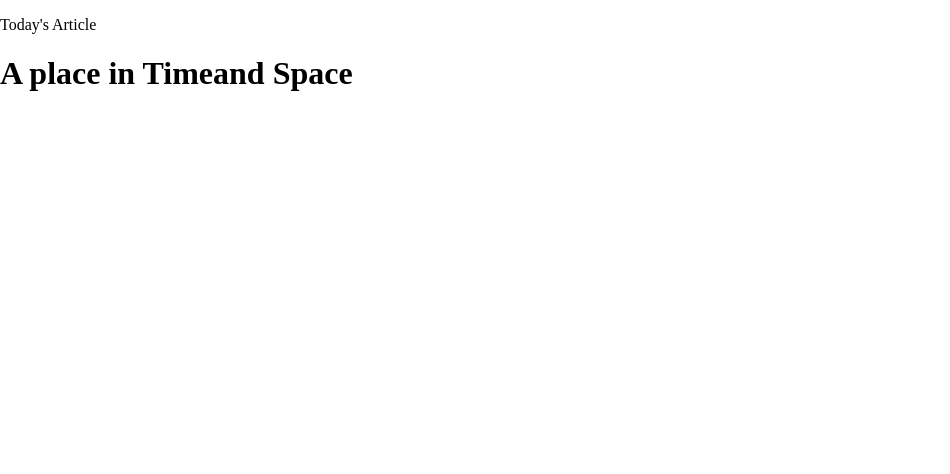
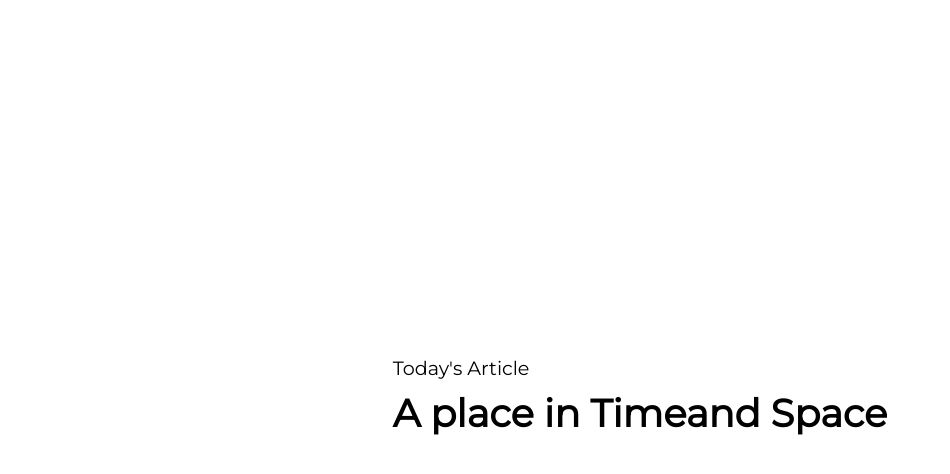
Before and after one commit to SAIDOU11/Layout-Design, a plain HTML site: page index.html in a window 1280 px wide. Shown: the whole page, without its empty margins (0-950 px from the left). Drawn offline with Linux system fonts and the light colour scheme.

Commit message:
simple layout

```diff
--- a/style.css
+++ b/style.css
@@ -2,4 +2,21 @@ html,
 body {
   margin: 0;
   padding: 0;
+  height: 100vh;
 }
+
+body {
+  font-family: "Montserrat", sans-serif;
+  display: grid;
+  place-content: center;
+}
+
+h1 {
+  margin-top: 0;
+  font-size: 2.4rem;
+}
+
+p {
+  font-size: 1.2rem;
+  margin-bottom: 0.5em;
+}
```
